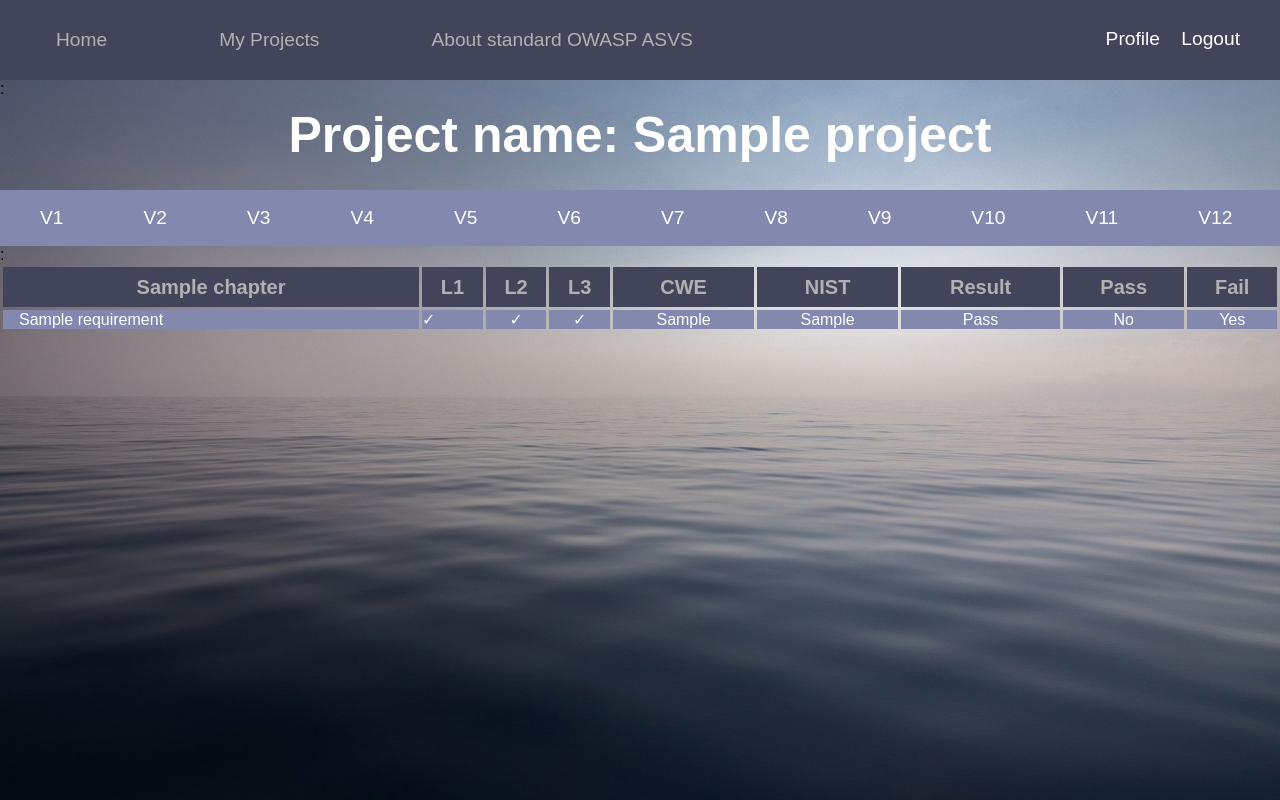
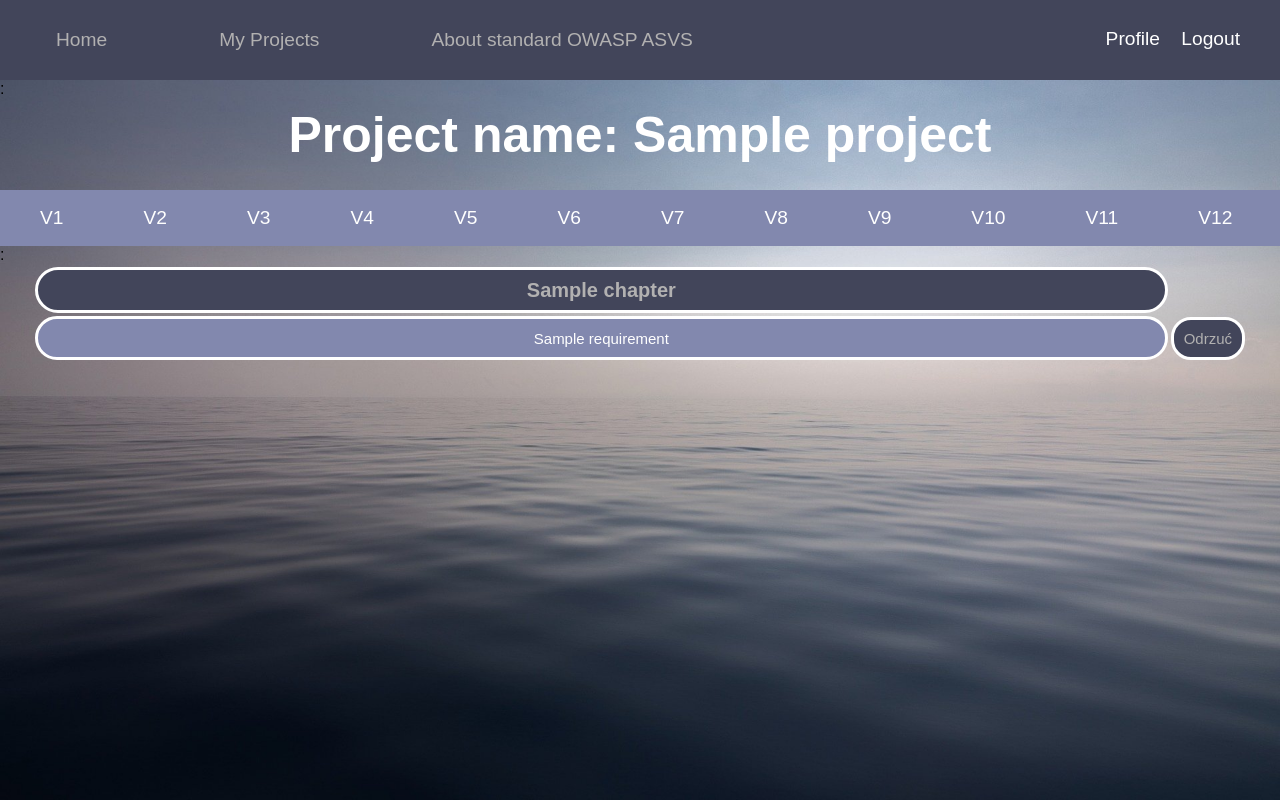
Before and after one commit to p-gor/DjangoPracaInzynierska, a Django app: page /checklist/1/1 in a window 1280 px wide; the page is wider, and only the part inside the window is pictured. Run offline with Django 3.2, Linux system fonts and the light colour scheme; a user stored in the database is signed in; data comes from the database, SQL or seed files in the repository; tables that the repository leaves empty hold one stand-in row (values such as "Sample post").

Commit message:
Komenatrz do wymagania

```diff
--- a/asvstool/Static/Css/checklist.css
+++ b/asvstool/Static/Css/checklist.css
@@ -1,8 +1,10 @@
     .scroll {
+        width: 95%;
         overflow: hidden;
         overflow-y:scroll;
         height: auto;
-        max-height: 10vh;
+        max-height: 50vh;
+        margin: 0 auto 0 auto;
     }
 
     .cal
@@ -11,36 +13,52 @@
         width:100%;
         border-spacing:3px;
     }
-    .ops
+
+    .title
     {
         text-align: center;
         height: 5vh;
         color: #b2b1b1;
         background-color: #42455a;
         font-size: 20px;
-    }
-
-    .ops_req
-    {
-        text-align: center;
-        color: #b2b1b1;
-        background-color: #42455a;
-    }
-
-    .req{
-        padding-left: 2vh;
-        text-decoration: none;
-        color: white;
-    }
-
-    .th_req{
-        border: solid #b2b1b1;
-        background-color: #8288AE;
+        border: solid white;
+        border-radius: 60px;
     }
 
     .td_req{
         background-color: #8288AE;
+        border: solid white;
         color: white;
+        text-align: center;
+        border-radius: 60px;
+        font-size: 15px;
+    }
+
+    .td_reject{
+        width: 4%;
+        text-align: center;
+    }
+
+    .button{
+        padding: 10px;
+        border-radius: 20px;
+        border: solid white;
+        margin: 1% 0;
+        outline: none;
+        cursor: pointer;
+        background-color: #42455a;
+    }
+
+    .link_reject{
+        text-decoration: none;
+        color: #b2b1b1;
+        font-size: 15px;
+    }
+
+    .link_req{
+        text-decoration: none;
+        color: white;
+        font-size: 15px;
     }
 
     .napis{
--- a/asvstool/forms.py
+++ b/asvstool/forms.py
@@ -108,3 +108,15 @@ class AddProject(forms.ModelForm):
                   'Okresl_wykorzystywane_uslugi_sieciowe')
 
         exclude = ('klient', 'requirements')
+
+
+class AddComment(forms.ModelForm):
+    comment = forms.CharField(max_length=256, required=False,
+                              widget=forms.TextInput(attrs={'class': 'special', 'title': 'Comment'}))
+
+    class Meta:
+        model = ReqsProject
+
+        fields = ('comment',)
+
+        exclude = ('project', 'requirement', 'status')
--- a/asvstool/templates/checklist.html
+++ b/asvstool/templates/checklist.html
@@ -7,88 +7,28 @@
             <p>Nie masz dostępu do utworzonego projektu!</p>
         </div>
     {% else %}:
-        <table class="cal">
+        <div class="scroll">
+            <table class="cal">
             <thead>
-            <tr class="ops">
-                <th>{{ chapter }}</th>
-                <th>L1</th>
-                <th>L2</th>
-                <th>L3</th>
-                <th>CWE</th>
-                <th>NIST</th>
-                <th>Result</th>
-                <th>Pass</th>
-                <th>Fail</th>
+            <tr>
+                <th class="title">{{ chapter }}</th>
             </tr>
             </thead>
             {% for reqs in Obiekty %}
                 {% if reqs.requirement.subsection_nr.chapter_nr.chapter_title == chapter %}
                     <tr>
                         <td class="td_req">
-                            <a class="req">{{ reqs.requirement.requirement_name }}</a>
+                            <a class="link_req">{{ reqs.requirement.requirement_name }}</a>
                         </td>
-                        <td class="td_req">
-                            {% if reqs.requirement.lvl1 == 1 %}
-                                &#x2713;
-                            {% endif %}
-                        </td>
-                        <td class="td_req" style="text-align: center;">
-                            {% if reqs.requirement.lvl2 == 1 %}
-                                &#x2713;
-                            {% endif %}
-                        </td>
-                        <td class="td_req" style="text-align: center;">
-                            {% if reqs.requirement.lvl3 == 1 %}
-                                &#x2713;
-                            {% endif %}
-                        </td>
-                        <td class="td_req" style="text-align: center;">
-                            {% if reqs.requirement.cwe != None %}
-                                {{ reqs.requirement.cwe }}
-                            {% endif %}
-                        </td>
-                        <td class="td_req" style="text-align: center;">
-                            {% if reqs.requirement.nist != None %}
-                                {{ reqs.requirement.nist }}
-                            {% endif %}
-                        </td>
-                        <td class="td_req" style="text-align: center;">
-                            {% if reqs.result == 0 %}
-                                Not tested
-                            {% elif reqs.result == 1 %}
-                                Fail
-                            {% else %}
-                                Pass
-                            {% endif %}
-                        </td>
-                        <td class="td_req" style="text-align: center;">
-                            {% if reqs.result == 0 %}
-                                <form method="POST">
-                                    {%  csrf_token %}
-                                    <input type="hidden" value="{{ reqs.id }}" name="id">
-                                    <button type="submit">Pass</button>
-                            {% elif reqs.result == 1 %}
-                                Yes
-                            {% else %}
-                                No
-                            {% endif %}
-                        </td>
-                        <td class="td_req" style="text-align: center;">
-                            {% if reqs.result == 0 %}
-                                <form method="POST">
-                                    {%  csrf_token %}
-                                    <input type="hidden" value="{{ reqs.id }}" name="id">
-                                    <button type="submit">Fail</button>
-                            {% elif reqs.result == 1 %}
-                                No
-                            {% else %}
-                                Yes
-                            {% endif %}
-                            </form>
+                        <td class="td_reject">
+                            <button class="button">
+                                <a class="link_reject" href="{% url 'tool-add-comment-reject' project.id reqs.id %}">Odrzuć</a>
+                            </button>
                         </td>
                     </tr>
                 {% endif %}
             {% endfor %}
         </table>
+        </div>
     {% endif %}
 {% endblock content_project %}
--- a/asvstool/urls.py
+++ b/asvstool/urls.py
@@ -11,6 +11,8 @@ urlpatterns = [
     path('new_project/', views.add_project, name='tool-add_project'),
     path('checklist/<int:id>/<int:id_state>', views.checklist, name='tool-checklist'),
     path('rejected/<int:id>/', views.rejected, name='tool-rejected'),
+    path('add_comment_reject/<int:id_project>/<int:id_requirement>', views.add_comment_reject,
+         name='tool-add-comment-reject'),
     path('subsection/<int:pk>', views.subsection, name='tool-subsection'),
     path('tests/<int:pk>', views.tests, name='tool-test'),
 ]
--- a/asvstool/views.py
+++ b/asvstool/views.py
@@ -1,7 +1,7 @@
 from django.shortcuts import render, redirect
 from .models import Chapter, Subsection, Requirement, Project, ReqsProject
 from users.models import Account
-from .forms import AddProject
+from .forms import AddProject, AddComment
 from django.contrib.auth.decorators import login_required
 
 
@@ -122,6 +122,39 @@ def rejected(request, id):
 
 
 @login_required
+def add_comment_reject(request, id_project, id_requirement):
+    email = Account.objects.get(username=request.user.username)
+    if (Project.objects.get(id=id_project).klient == email) or (Project.objects.get(id=id_project).Pentester == email):
+        if request.method == 'POST':
+            form_tmp = ReqsProject.objects.get(id=id_requirement)
+            form_tmp.comment = request.POST['comment']
+            form_tmp.save()
+            context = {
+                'Name': Project.objects.get(id=id_project).project_name,
+                'project': Project.objects.get(id=id_project),
+                'Req': ReqsProject.objects.get(id=id_requirement),
+                'title': 'Reject',
+            }
+            return render(request, 'add_comment.html', context)
+        else:
+            form = AddComment()
+            context = {
+                'Name': Project.objects.get(id=id_project).project_name,
+                'project': Project.objects.get(id=id_project),
+                'Req': ReqsProject.objects.get(id=id_requirement),
+                'title': 'Reject',
+                'form': form
+            }
+            return render(request, 'add_comment.html', context)
+    else:
+        context = {
+            'info': 'Nie masz dostępu do tego projektu',
+            'title': 'Reject'
+        }
+        return render(request, 'add_comment.html', context)
+
+
+@login_required
 def about(request):
     context = {
         'Obiekty': Chapter.objects.all(),
```
Also changed, not shown: asvstool/Static/Css/add_comment.css (added, +10 -0 lines), asvstool/templates/add_comment.html (added, +30 -0 lines), asvstool/templates/add_project.html (indentation only).
